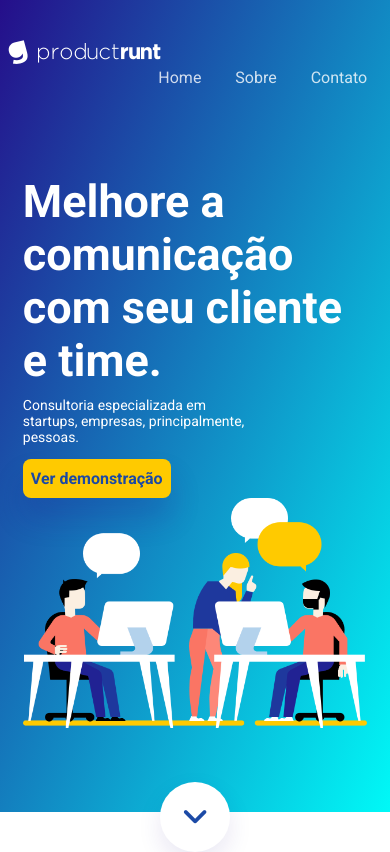
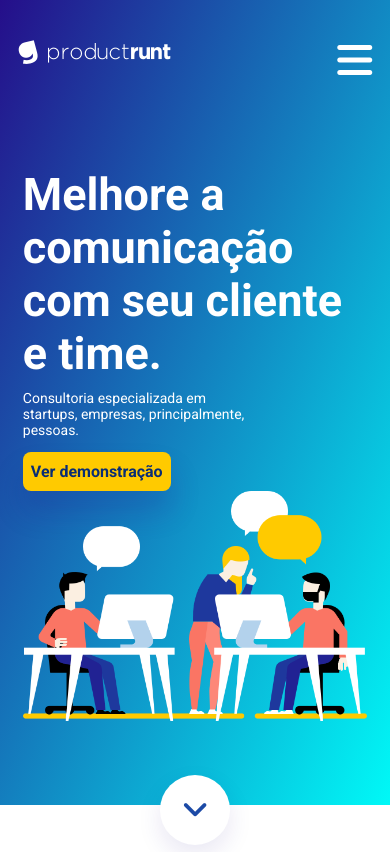
Before and after one commit to YuriMotaTech/DankiCode-Wordpress-Theme, a PHP site: page / in a window 390 px wide. Shown: the top 852 px of the page. Run offline with PHP 8.4, Linux system fonts and the light colour scheme; some libraries are stand-ins or nearby versions.

Commit message:
Menu responsivo

```diff
--- a/assets/css/style.css
+++ b/assets/css/style.css
@@ -31,7 +31,51 @@ section.topo{
 
 .logo{
   float: left;
+  padding-left: 10px;
 }
+
+/* MENU MOBILE */
+
+.menu-mobile{
+  display: none;
+}
+
+.menu-mobile{
+  float: right;
+}
+
+.menu-mobile i{
+  padding-right: 10px;
+  font-size: 40px;
+  color: #ffffff;
+  cursor: pointer;
+}
+
+.menu-mobile ul{
+  left: 0;
+  top: 75px;
+  width: 100%;
+  display: none;
+  position: absolute;
+  list-style-type: none;
+}
+
+.menu-mobile li{
+  padding: 8px 0;
+  text-align: center;
+  display: block;
+  width: 100%;
+  background: #ffffff;
+  border-bottom: 1px solid #00f9f7;
+}
+
+.menu-mobile a{
+  display: block;
+  text-decoration: none;
+  color: #202020;
+}
+
+/* MENU DESKTOP */
 
 .menu-desktop{
   float:right
@@ -72,11 +116,16 @@ section.topo{
   margin-top: 14px;
   padding: 10px 8px;
   text-decoration: none;
-  color: #1b49a5;
+  color: #092d75;
   font-weight: bold;
   background: #ffca00;
   box-shadow: 0 20px 30px 0 rgba(37, 15, 138, 0.2);
   border-radius: 8px;
+}
+
+.time-descrição a:hover{
+  color: #202020;
+  background: #d3a904;
 }
 
 .time-imagem img{
@@ -103,6 +152,8 @@ section.topo{
   font-size: 30px;
   color: #1c4aa6;
 }
+
+/* SEÇÃO 2 */
 
 section.clientes-slider{
   padding: 60px 0;
@@ -158,6 +209,8 @@ li.slick-active button{
 
 /**/
 
+/* SEÇÃO 3 */
+
 section.diferenciais{
   padding: 30px 0;
 }
@@ -202,4 +255,7 @@ section.diferenciais h2{
 @media screen and (max-width: 768px) {
   .w50{width: 100%;}
   .box-single-diferenciais{width: 100%;}
+
+  .menu-desktop{display: none;}
+  .menu-mobile{display: block;}
 }
--- a/index.html
+++ b/index.html
@@ -20,6 +20,14 @@
         <li><a href="http://">Sobre</a></li>
         <li><a href="http://">Contato</a></li>
       </ul> <!-- menu-desktop -->
+      <div class="menu-mobile">
+        <i class="fa-solid fa-bars"></i>
+        <ul>
+          <li><a href="http://">Home</a></li>
+          <li><a href="http://">Sobre</a></li>
+          <li><a href="http://">Contato</a></li>
+        </ul>
+      </div><!-- menu-mobile -->
       <div class="clear"></div>
       <br>
       <br>
```
